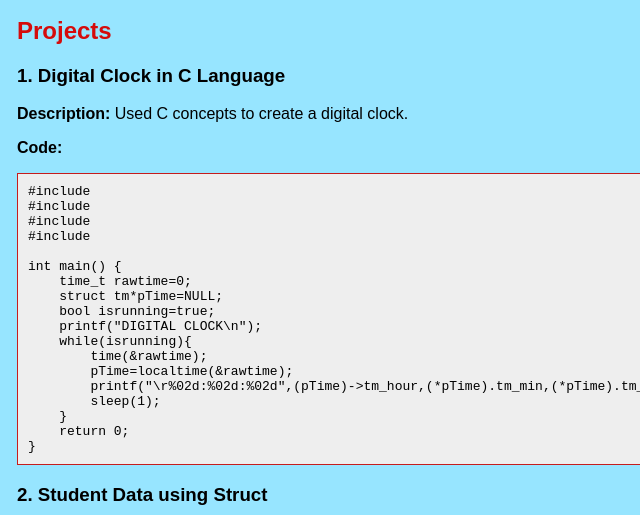
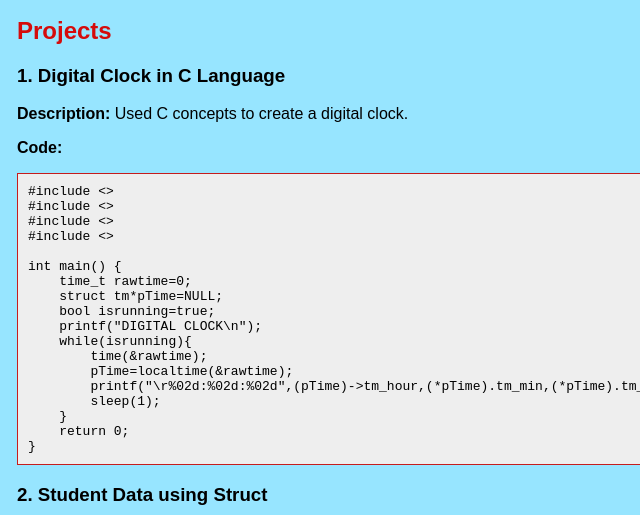
Before and after one commit to vatsal1502/my-mini-project, a plain HTML site: page index.html in a window 1280 px wide. Shown: the part 819-1334 px from the top of the page, 3-643 px from the left. Drawn offline with Linux system fonts and the light colour scheme.

Commit message:
Update index.html

```diff
--- a/index.html
+++ b/index.html
@@ -54,10 +54,10 @@
         <p><strong>Description:</strong> Used C concepts to create a digital clock.</p>
         <p><strong>Code:</strong></p>
         <pre>
-#include <stdio.h>
-#include <time.h>
-#include <stdbool.h>
-#include <unistd.h>
+#include <<stdio.h>>
+#include <<time.h>>
+#include <<stdbool.h>>
+#include <<unistd.h>>
 
 int main() {
     time_t rawtime=0;
```
